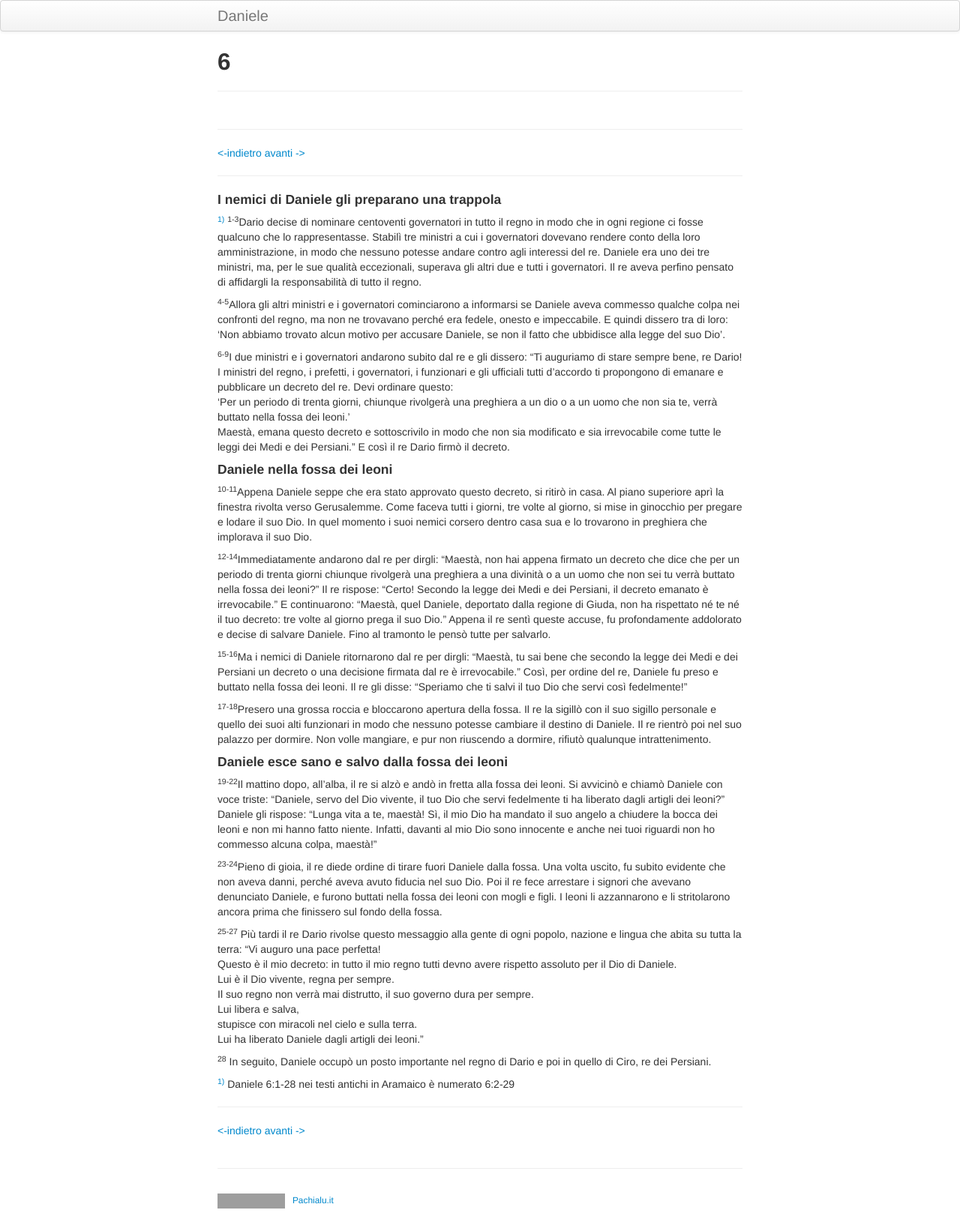
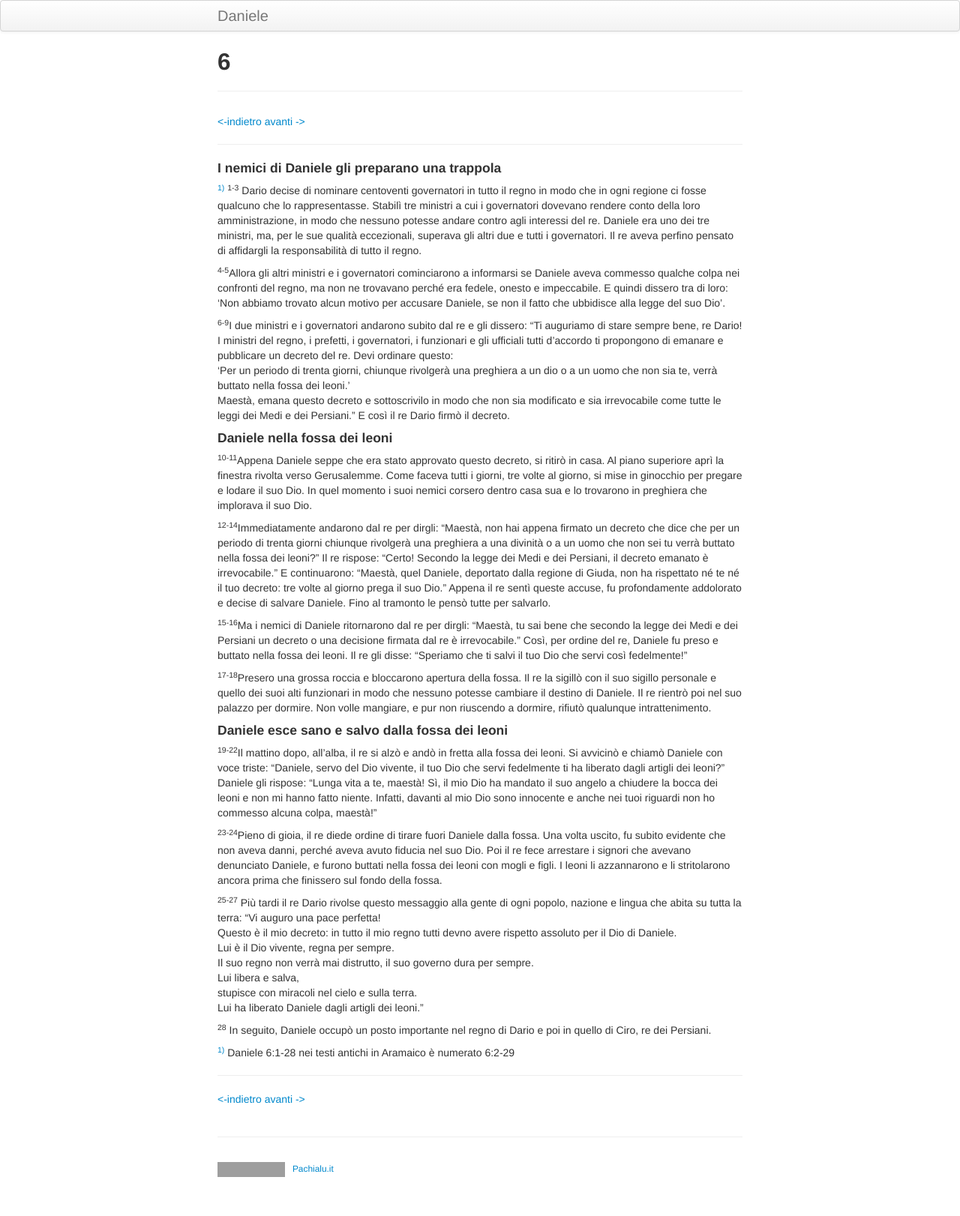
Before and after one commit to pachialu/daniele_pages, a Jekyll site: the page built from pages/da06.md, in a window 1280 px wide. Shown: the whole page at 75% size. Built offline with Jekyll 4.4.1, drawn with Linux system fonts in a browser that asks for light colours; after the commit the page ends 1580 px from its top, so only the background shows below that; grey boxes are pictures that could not be loaded.

Commit message:
sistemate le intestazioni
problemi con le note

```diff
--- a/pages/da06.md
+++ b/pages/da06.md
@@ -2,14 +2,12 @@
 layout: page
 title: 6
 ---
-
----------------------------------------
 [<-indietro](da05.html) [avanti ->](da07.html)
 
 ---------------------------------------
 #### I nemici di Daniele gli preparano una trappola
 
-<sup>[1)](#fn__1)</sup> <sup>1-3</sup>Dario decise di nominare
+<sup><a href="#fn__1" id="fnt__1" class="fn_top">1)</a></sup> <sup>1-3</sup> Dario decise di nominare
 centoventi governatori in tutto il regno in modo che in ogni regione ci
 fosse qualcuno che lo rappresentasse. Stabilì tre ministri a cui i
 governatori dovevano rendere conto della loro amministrazione, in modo
@@ -100,7 +98,7 @@ Lui ha liberato Daniele dagli artigli dei leoni.”
 <sup>28</sup> In seguito, Daniele occupò un posto importante nel regno
 di Dario e poi in quello di Ciro, re dei Persiani.
 
-<sup>[1)](#fnt__1)</sup>
+<sup><a href="#fnt__1" id="fn__1" class="fn_bot">1)</a></sup>
 Daniele 6:1-28 nei testi antichi in Aramaico è numerato 6:2-29
 
 ---------------------------------------
```
Also changed, not shown: pages/da01.md (+4 -0 lines), pages/da03.md (+0 -2 lines), pages/da04.md (+0 -2 lines), pages/da05.md (+0 -2 lines).
